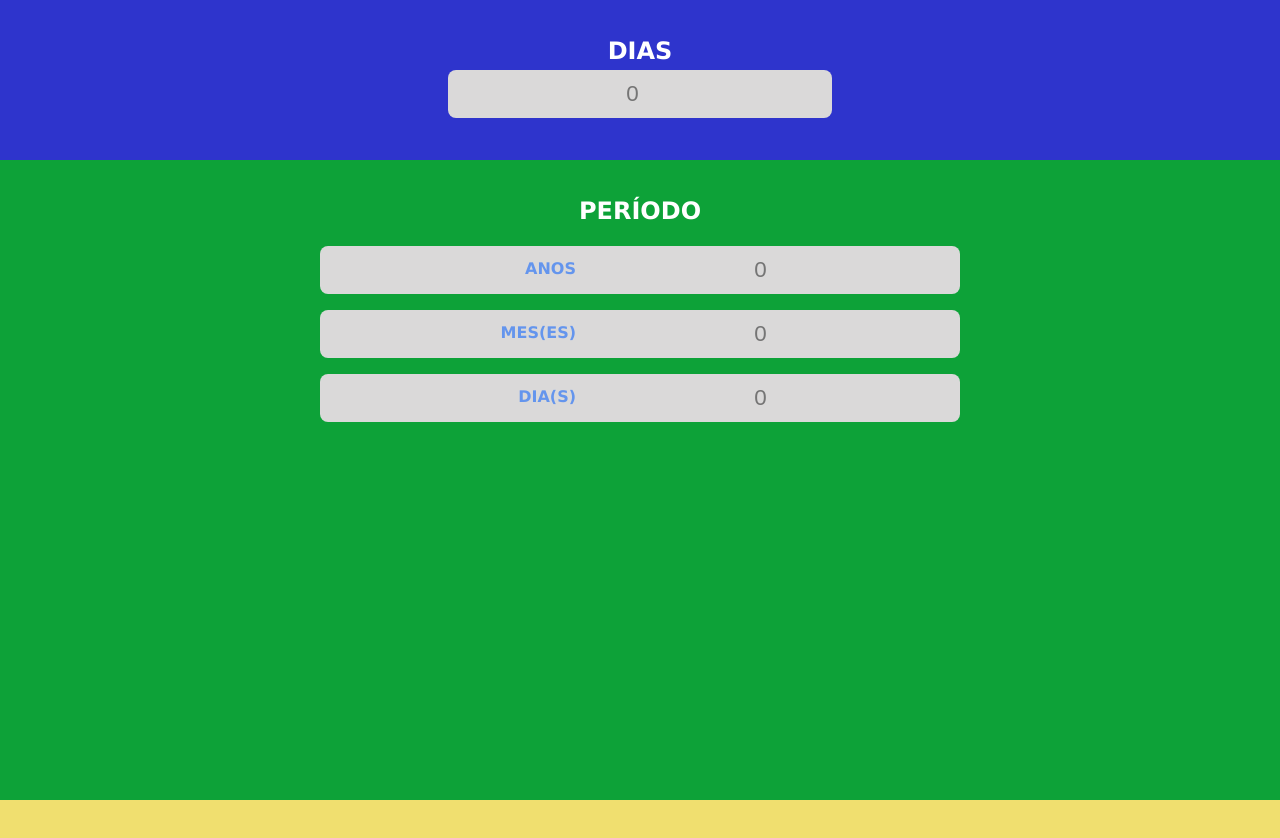
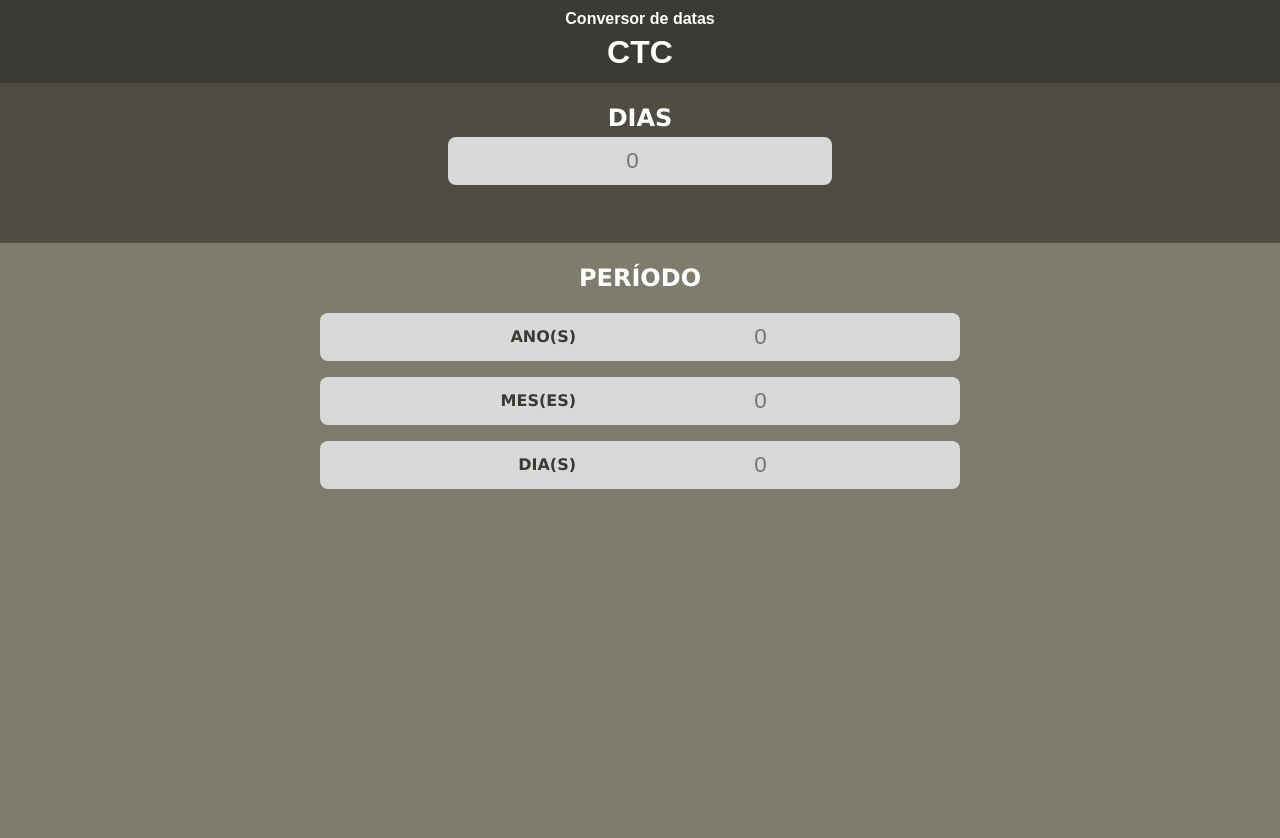
Before and after one commit to UelioNobre/period-to-date, a website: page index.html in a window 1280 px wide. Before the commit the page ends 800 px from the top, so only its background shows below. Drawn offline with Linux system fonts and the light colour scheme.

Commit message:
Altera cores

```diff
--- a/style.css
+++ b/assets/style.css
@@ -27,11 +27,23 @@
  * SOFTWARE.
  */
 
+ :root {
+  --primary-color: rgb(79, 77, 66);
+  --white-color: rgb(255, 255, 255);
+  --secondary-color: rgb(126, 124, 109);
+  --chocolate-color: rgb(59, 58, 53);
+ }
+
 *, html, body {
   margin: 0;
   padding: 0;
   line-height: 1.4;
   box-sizing: border-box;
+}
+
+html, body {
+  height: 100%;
+  width: 100%;
 }
 
 main {
@@ -63,7 +75,7 @@ h2 {
 }
 
 body {
-  background-color: rgb(240, 223, 111);
+  background-color: var(--chocolate-color);
 }
 
 section {
@@ -72,20 +84,20 @@ section {
   justify-content: start;
   flex-direction: column;
   overflow: hidden;
-  padding: 2rem 1rem;
+  padding: 1rem;
 }
 
 #day2period {
-  background-color: rgb(46, 52, 204);
-  color: white;
+  background-color: var(--primary-color);
+  color: var(--white-color);
   position: absolute;
   height: 20%;
   width: 100%;
 }
 
 #period2day {
-  background-color:rgb(13, 162, 56);
-  color: white;
+  background-color:var(--secondary-color);
+  color: var(--white-color);
   position: absolute;
   margin-top: 20vh;
     height: 80%;
@@ -116,5 +128,18 @@ input[type=number]
  width: 20vw;
  align-self: center;
  text-align: right;
- color: cornflowerblue;
+ color: var(--chocolate-color);
 }
+
+h1 {
+  padding: 0.5rem 0;
+  font-family: Arial, Helvetica, sans-serif;
+  text-align: center;
+  color: var(--white-color);
+  box-shadow: rgba(0, 0, 0, 0.35) 0px 5px 15px;
+}
+
+h1 span {
+  font-size: 1rem;
+  display: block
+}
--- a/index.html
+++ b/index.html
@@ -39,11 +39,12 @@
       content="conversor, converte-data-ctc, conversor-de-datas-para-rpps, Certidões de Tempo de Contribuição, CTC">
     <meta name="author" content="Fransuelio Nobre (Uélio Nobre)">
     <meta name="role" content="Web developer">
-    <link rel="stylesheet" href="style.css">
+    <link rel="stylesheet" href="assets/style.css">
   </head>
 
   <body>
     <main>
+      <h1><span>Conversor de datas</span>CTC</h1>
       <section id="day2period">
         <h2>Dias</h2>
         <div class="row">
@@ -54,7 +55,7 @@
         <h2>Período</h2>
         <div id="anosMesesDias">
           <div class="row">
-            <label for="period2day_anos">ANOS</label>
+            <label for="period2day_anos">ANO(S)</label>
             <input type="number" id="period2day_anos" placeholder="0">
           </div>
           <div class="row">
@@ -68,8 +69,8 @@
         </div>
       </section>
     </main>
-    <script src="converteDatas.js"></script>
-    <script src="script.js"></script>
+    <script src="assets/converteDatas.js"></script>
+    <script src="assets/script.js"></script>
   </body>
 
 </html>
```
Also changed, not shown: assets/converteDatas.js (renamed from converteDatas.js), assets/script.js (renamed from script.js).
